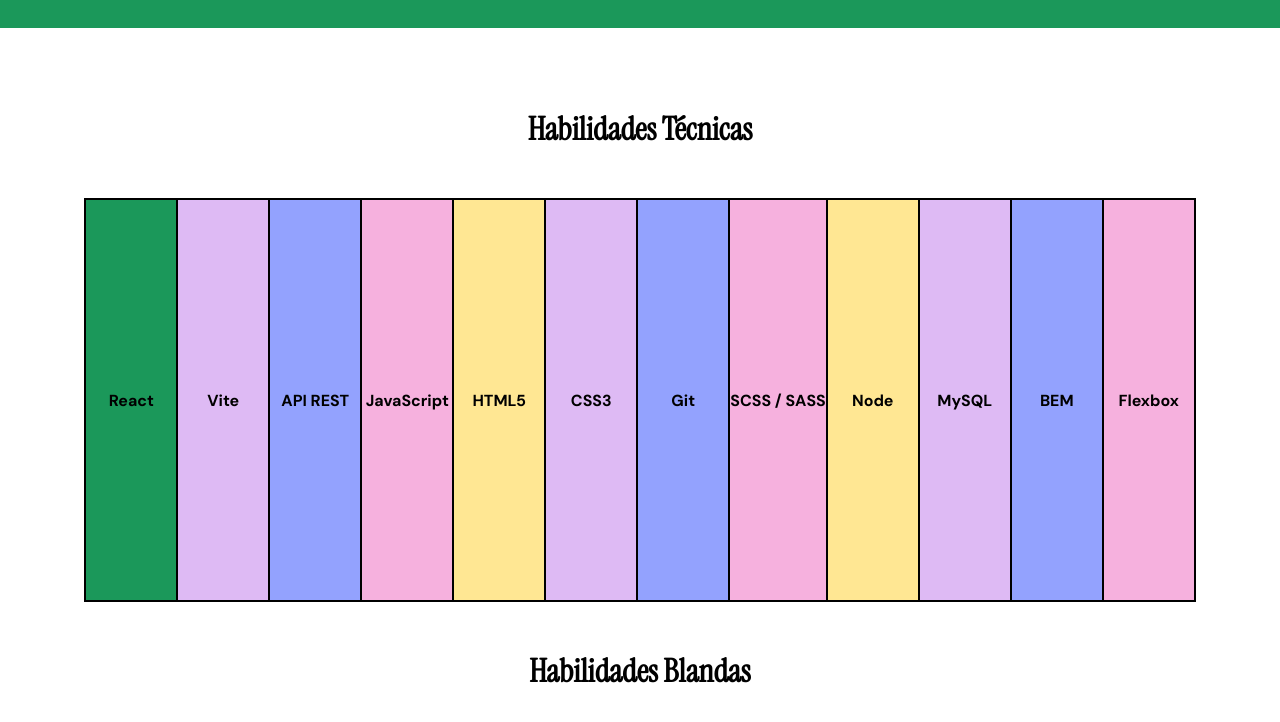
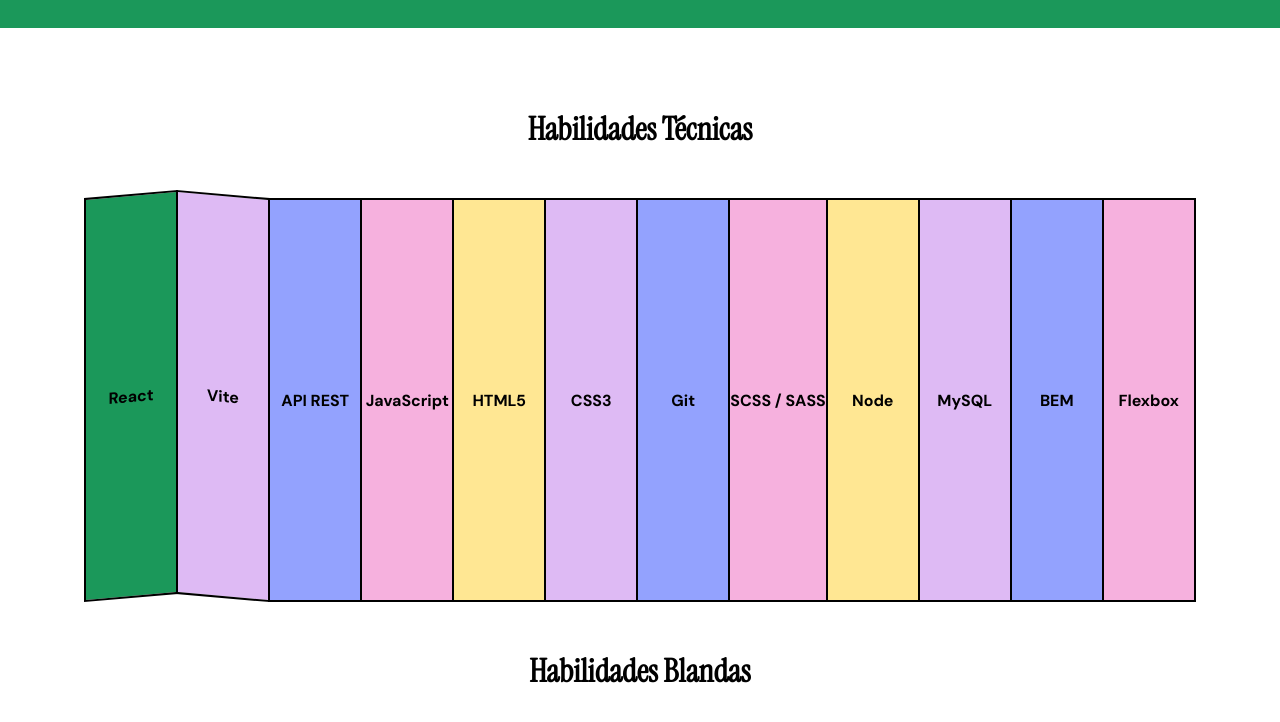
Before and after one commit to estherquiros/esther-portfolio, a React (Vite) app: page / in a window 1280 px wide. In both pictures the pointer is over the item "React". Shown: the part 2082-2804 px from the top of the page. Built offline with nearby package versions, Linux system fonts and the light colour scheme.

Commit message:
Enhance hover effects in HardSkills, ProjectSection, and SoftSkills components

```diff
--- a/src/components/HardSkills/HardSkills.scss
+++ b/src/components/HardSkills/HardSkills.scss
@@ -13,6 +13,17 @@
     width: fit-content;
     display: grid;
     grid-auto-flow: column;
+
+    &__item:hover {
+      margin-top: -8px;
+      background-color: $color-green !important;
+      transform: skewY(-5deg);
+    }
+
+    &__item:hover + &__item {
+      margin-top: -8px;
+      transform: skewY(5deg);
+    }
   }
 
   &__item {
@@ -32,9 +43,7 @@
       writing-mode: sideways-lr;
       text-orientation: mixed;
     }
-  }
 
-  &__item:hover {
-    background-color: $color-green !important;
+    transition: all 0.3s ease;
   }
 }
--- a/src/components/ProjectSection/ProjectSection.scss
+++ b/src/components/ProjectSection/ProjectSection.scss
@@ -26,9 +26,16 @@
     width: 100%;
     align-self: center;
 
+    transition: all 0.3s ease;
+
     @include mq("lg") {
       margin: 0 60px;
       padding: 100px 80px;
+    }
+
+    &:hover {
+      background-color: $color-purple;
+      rotate: 2deg;
     }
   }
 
--- a/src/components/SoftSkills/SoftSkills.scss
+++ b/src/components/SoftSkills/SoftSkills.scss
@@ -34,6 +34,12 @@
     background-size: cover;
     background-position: center;
 
+    transition: all 0.3s ease;
+
+    &:hover {
+      transform: scale(1.15);
+    }
+
     &-title {
       font-size: x-large;
       font-weight: bold !important;
```
